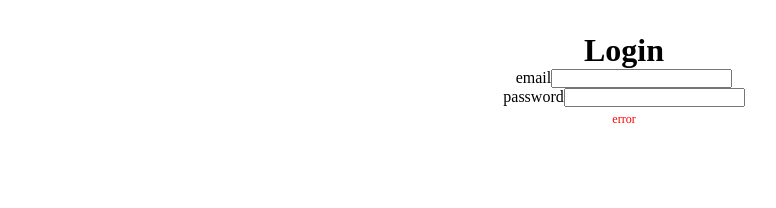
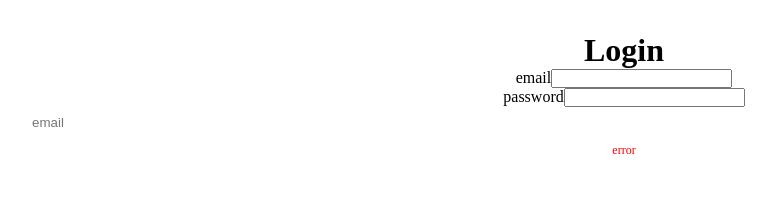
Before and after one commit to muzi55/wanted-pre-onboarding-challenge-fe-27, a React (Vite) app: page / in a window 1280 px wide. Shown: the top 208 px of the page, without its empty margins (16-792 px from the left). Built offline with nearby package versions, Linux system fonts and the light colour scheme.

Commit message:
TextInput 컴포넌트

```diff
--- /dev/null
+++ b/src/components/textfield/TextInput.module.css
@@ -0,0 +1,7 @@
+.input {
+  width: 100%;
+  border: none;
+  outline: none;
+  height: 100%;
+  padding: 0.5rem 1rem;
+}
--- a/src/components/textfield/TextInput.tsx
+++ b/src/components/textfield/TextInput.tsx
@@ -0,0 +1,35 @@
+import React from 'react'
+import style from './TextInput.module.css'
+
+type TextInputType = 'email' | 'password'
+interface ITextInputProps {
+  value: string
+  onChange: (e: React.ChangeEvent<HTMLInputElement>) => void
+  placeholder: string
+  type: TextInputType
+  name: string
+  id: string
+}
+
+function TextInput({
+  value,
+  onChange,
+  placeholder,
+  type,
+  name,
+  id,
+}: ITextInputProps) {
+  return (
+    <input
+      className={`${style.input}`}
+      type={type}
+      onChange={onChange}
+      value={value}
+      name={name}
+      id={id}
+      placeholder={placeholder}
+    />
+  )
+}
+
+export default TextInput
--- a/src/pages/Login.tsx
+++ b/src/pages/Login.tsx
@@ -1,5 +1,6 @@
 import React from 'react'
 import TextError from '../components/textfield/TextError'
+import TextInput from '../components/textfield/TextInput'
 
 function Login() {
   return (
@@ -14,8 +15,18 @@ function Login() {
           <label htmlFor="">password</label>
           <input type="password" name="" id="" />
         </div>
+        <div>
+          <TextInput
+            value=""
+            onChange={(e) => console.log(e.target.value)}
+            placeholder="email"
+            type="email"
+            name="email"
+            id="email"
+          />
 
-        <TextError>error</TextError>
+          <TextError>error</TextError>
+        </div>
       </form>
     </div>
   )
```
